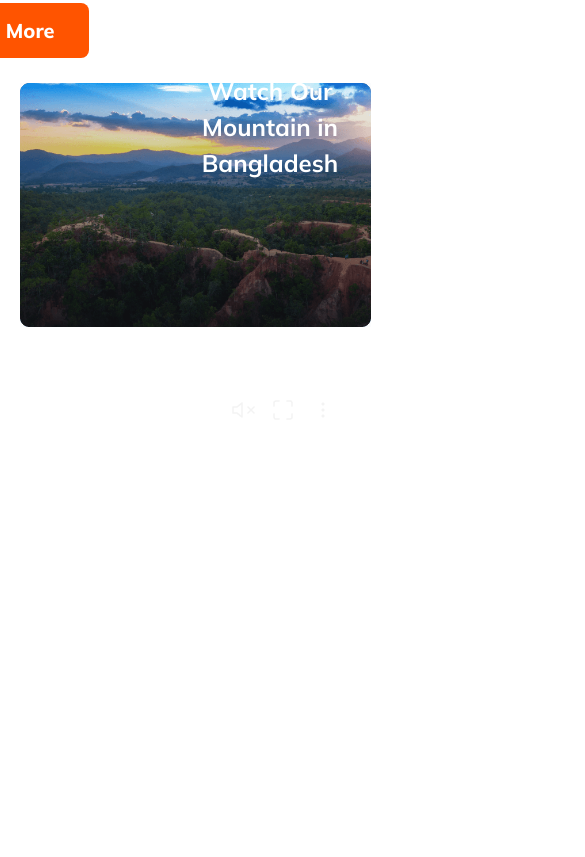
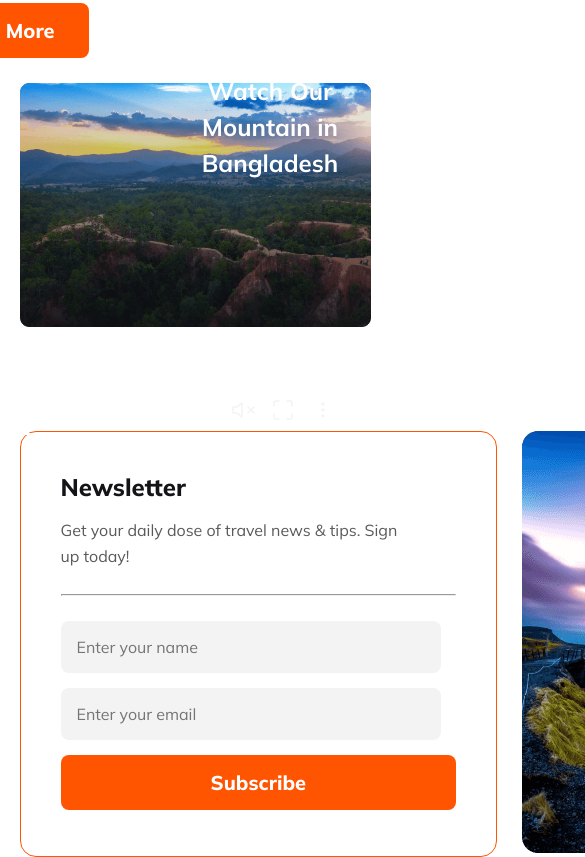
Before and after one commit to salauddin2k3/dream-holidays, a plain HTML site: page index.html in a window 390 px wide. Shown: the part 8195-9052 px from the top of the page, 585 px wide, since content can reach past the window. Before the commit the page ends 8630 px from the top, so only its background shows below. Drawn offline with Linux system fonts and the light colour scheme.

Commit message:
completed newsletter section without responsive

```diff
--- a/index.html
+++ b/index.html
@@ -229,6 +229,23 @@
             </div>
         </section>
         <!-- End Perfect Place Section -->
+        <!-- Start News Letter Section -->
+        <section class="container newsletter">
+            <div class="newsletter-description">
+                <h3>Newsletter</h3>
+                <p>Get your daily dose of travel news & tips. Sign up today!</p>
+                <hr>
+                <input placeholder="Enter your name" type="text" name="" id="">
+                <input placeholder="Enter your email" type="text" name="" id="">
+                <button class="primary-btn">Subscribe</button>
+            </div>
+            <div class="newsletter-img">
+                <img src="images/Rectangle 8 (1).png" alt="">
+                <div class="newsletter-discount-section">
+                    <img src="images/icons/Group 40069.png" alt="">
+                </div>
+            </div>
+        </section>
     </main>
     <footer>
 
--- a/styles/style.css
+++ b/styles/style.css
@@ -658,7 +658,7 @@
 
 .perferct-place .perfect-place-description ul {
   color: #131318;
-  font-size: 16px;
+  font-size: 1rem;
   font-style: normal;
   font-weight: 700;
   line-height: 26px;
@@ -673,3 +673,74 @@
 }
 
 /* End Perfect Place Section */
+
+/* Start News Letter Section */
+
+
+.newsletter {
+  margin-top: 100px;
+  display: flex;
+  column-gap: 25px;
+}
+
+.newsletter .newsletter-description {
+  padding: 40px;
+  border-radius: 16px;
+  border: 1px solid #FF5400;
+}
+
+.newsletter .newsletter-description h3 {
+  color: #131318;
+  font-size: 1.5rem;
+  font-style: normal;
+  font-weight: 800;
+  line-height: normal;
+}
+
+.newsletter .newsletter-description p {
+  color: #5A5A5D;
+  font-size: 1rem;
+  font-style: normal;
+  font-weight: 400;
+  line-height: 26px;
+  /* 162.5% */
+  width: 350px;
+  margin-top: 15px;
+}
+
+.newsletter .newsletter-description hr {
+  height: 1px;
+  background: rgba(19, 19, 24, 0.10);
+  margin-top: 25px;
+  margin-bottom: 25px;
+  width: 100%;
+}
+
+.newsletter .newsletter-description input {
+  border-radius: 8px;
+  background: rgba(19, 19, 24, 0.05);
+  border: none;
+  padding: 16px;
+  padding-right: 46%;
+  margin-bottom: 15px;
+
+  color: rgba(19, 19, 24, 0.30);
+  font-size: 1rem;
+  font-style: normal;
+  font-weight: 400;
+  line-height: normal;
+}
+
+.newsletter .newsletter-description button {
+  padding: 15px 150px;
+}
+
+.newsletter-img .newsletter-discount-section {
+  position: absolute;
+  bottom: 5px;
+  right: 1px;
+}
+
+.newsletter-img {
+  position: relative;
+}
```
Also changed, not shown: images/icons/Group 40069.png (added).
